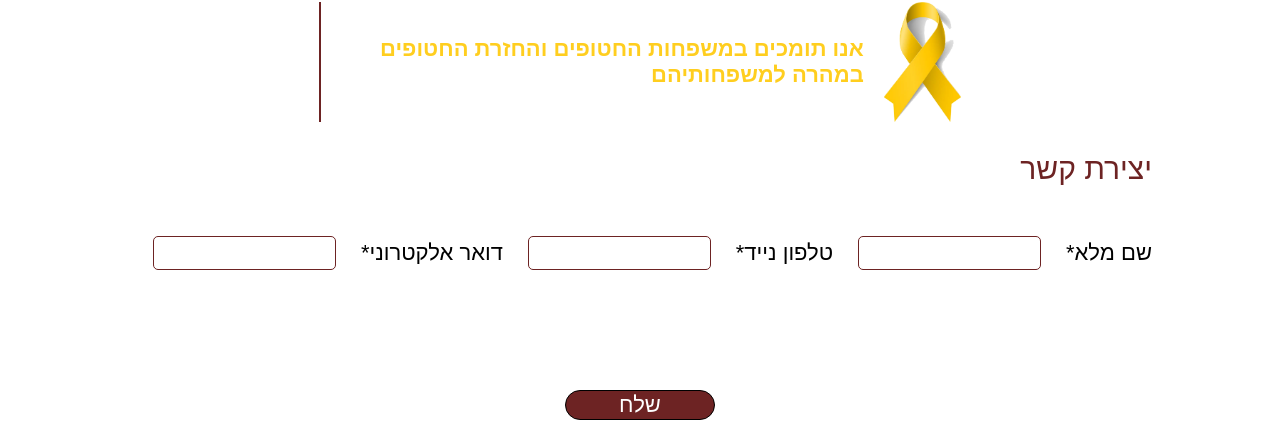
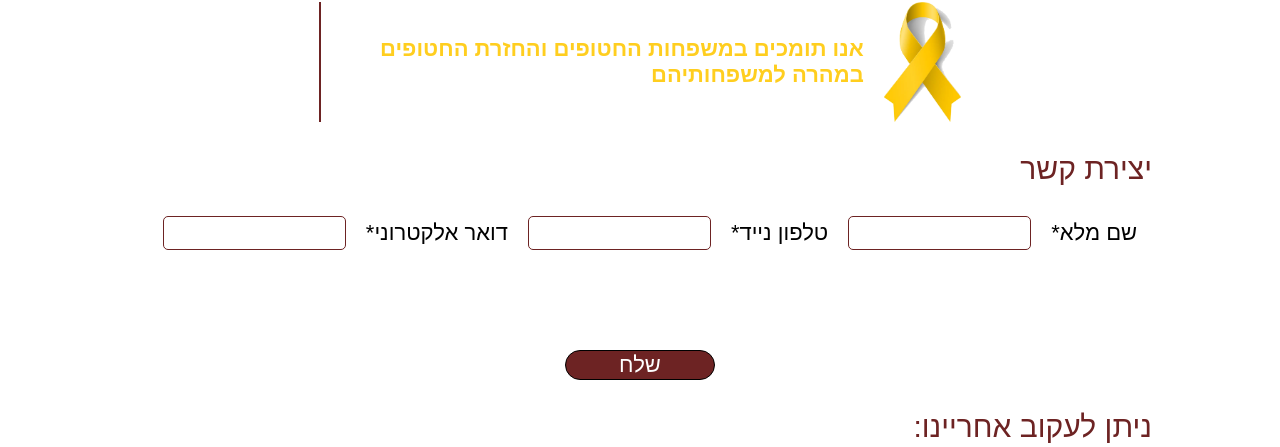
Before and after one commit to Brotshahar/brotlaw, a plain HTML site: page index.html in a window 1280 px wide. Shown: the part 2678-3125 px from the top of the page. Drawn offline with Linux system fonts and the light colour scheme.

Commit message:
Update style.css

```diff
--- a/css/style.css
+++ b/css/style.css
@@ -220,7 +220,8 @@ main #contact input {
     border: 1px solid #6D2323;
     border-radius: 5px;
     height: 30px;
-    margin: 20px auto;
+    margin-left: 20px;
+    margin-right: 20px;
 }
 
  main #b {
```
